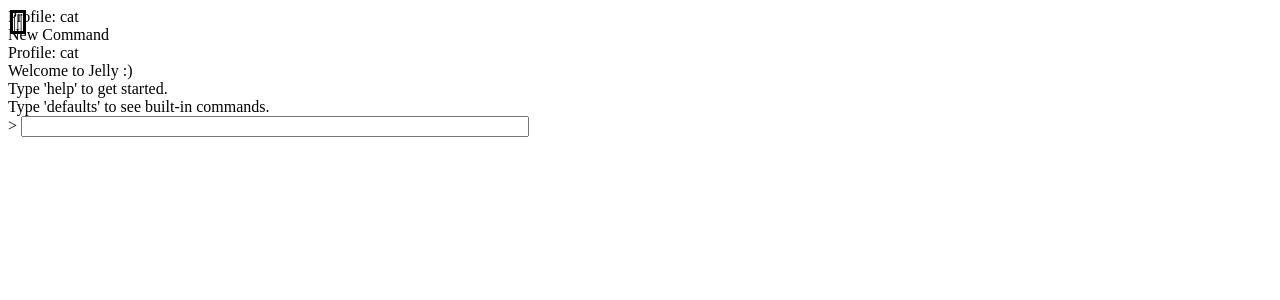
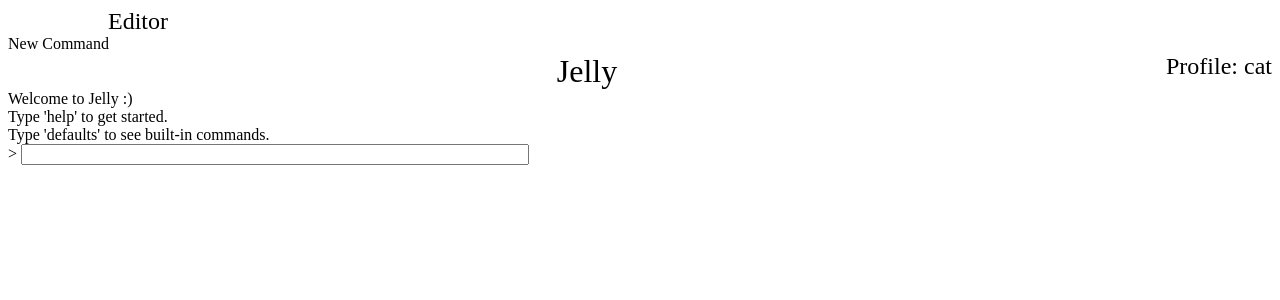
Before and after one commit to kaaaata/jelly, a React app: page / in a window 1280 px wide. Shown: the top 300 px of the page. Built offline with nearby package versions, Linux system fonts and the light colour scheme; the HTML template or start-up script is replaced by a standard one.

Commit message:
Add CSS and re-design layout

```diff
--- a/client/src/components/App.js
+++ b/client/src/components/App.js
@@ -1,5 +1,6 @@
 import React, { Component } from 'react';
-import CommandList from './CommandList';
+import TopNav from './TopNav';
+import Editor from './Editor';
 import Line from './Line';
 
 export default class App extends Component {
@@ -55,8 +56,8 @@ export default class App extends Component {
 
   async toggleEditor() {
     // mode = 'save' or 'dont save'
-    document.getElementById('terminal').style.marginLeft = this.state.editingMode ? 0 : '650px';
-    document.getElementById('terminal').style.opacity = this.state.editingMode ? 1 : 0.5;
+    document.getElementById('main').style.marginLeft = this.state.editingMode ? 0 : '650px';
+    document.getElementById('main').style.opacity = this.state.editingMode ? 1 : 0.5;
     document.getElementById('editor').style.width = this.state.editingMode ? 0 : '650px';
     await this.setStateAsync({ editingMode: !this.state.editingMode });
     if (this.state.editingMode) return; // only do below actions as 'save'
@@ -85,14 +86,15 @@ export default class App extends Component {
     }
     await this.setStateAsync({ editingCommands: []});
     await this.setStateAsync({ editingCommands: newCommands });
-    if (action === 'new') await this.setState({ commands: this.state.editingCommands });
+    if (action === 'new' || action === 'delete') await this.setState({ commands: this.state.editingCommands });
   }
 
   async printLine(command = { text: '', type: 'input' }) {
     // Input: command like { text: <rawCommand>, type: <input/output> }
     // Output: prints command to log and sets new blank line for input
     // When called with no arguments: prints blank line as input
-    await this.setStateAsync({ lines: this.state.lines.concat([command])});
+    await this.setStateAsync({ lines: this.state.lines.concat([command])
+      .slice(this.state.lines.length === 25 ? 1 : 0)});
     if (command.type === 'input') {
       await this.setStateAsync({ inputLines: this.state.inputLines.concat([command.text]) });
       await this.setStateAsync({ inputTracker: this.state.inputLines.length });
@@ -123,6 +125,8 @@ export default class App extends Component {
       window.open(`${body.startsWith('https://') || body.startsWith('http://') ? 'http://' : ''}${body}.com`, '_blank');
     } else if (command === 'exact') {
       window.open(body, '_blank');
+    } else if (command === '~jelly') {
+      if (body === 'omniscience') console.log((await axios.get('/getall/')).data.output);
     } else if (command !== '' && this.state.commands.filter(item => Object.keys(item)[1] === command).length) {
       window.open(this.state.commands.filter(item => Object.keys(item)[1] === command)[0][command] + body, '_blank');
     }
@@ -131,21 +135,14 @@ export default class App extends Component {
   render() {
     return (
       <div className='app'>
-        <div
-          onClick={this.toggleEditor}
-          style={{ position: 'absolute', top: '10px', left: '10px', zIndex: 1, border: 'solid black' }}
-        >
-          |||
-        </div>
-        <CommandList
+        <Editor
           commands={this.state.commands}
-          profile={this.state.profile}
           toggleEditor={this.toggleEditor}
-          writeCommand={this.writeCommand} />
+          writeCommand={this.writeCommand}
+        />
+        <div id="main">
+        <TopNav profile={this.state.profile} toggleEditor={this.toggleEditor} />
           <div id='terminal'>
-          <div className='nav'>
-            Profile: {this.state.profile}
-          </div>
             {this.state.lines.map((line, index) => (
               <Line key={index} text={line.text} type={line.type} />
             ))}
@@ -156,6 +153,7 @@ export default class App extends Component {
             ></input>
           </div>
         </div>
+      </div>
     );
   }
 }
--- a/client/src/components/Command.js
+++ b/client/src/components/Command.js
@@ -21,6 +21,15 @@ export default class CommandList extends Component {
   render() {
     return (
       <div className='command' style={{ display: 'flex' }}>
+        <div style={{ display: 'flex', justifyContent: 'center', alignItems: 'center' }}>
+          <div // delete button
+            onClick={() => this.props.writeCommand('delete', this.state.id)}
+            style={{ width: '24px', height: '24px', borderRadius: '50%', border: '1px solid #888' }}
+          >
+            X
+          </div>
+        </div>
+
         <input // index counter (not really input but use input for ez formatting)
           value={this.state.index}
           disabled={true}
@@ -42,7 +51,7 @@ export default class CommandList extends Component {
             await this.setStateAsync({ url: e.target.value });
             await this.props.writeCommand('update', this.state.id, this.state.alias, this.state.url);
           }}
-          style={{ width: '500px' }}
+          style={{ width: '450px' }}
         ></input>
       </div>
     );
--- a/client/src/components/CommandList.js
+++ b/client/src/components/Editor.js
@@ -1,13 +1,11 @@
 import React, { Component } from 'react';
 import Command from './Command';
 
-export default class CommandList extends Component {
+export default class Editor extends Component {
   render() {
     return (
       <div id='editor'>
-        <div>
-          Profile: {this.props.profile}
-        </div>
+        <div style={{ marginLeft: '100px', fontSize: '24px' }}>Editor</div>
         <div style={{ display: 'flex' }}>
           <div className='nav' onClick={() => this.props.writeCommand('new')}>
             New Command
--- /dev/null
+++ b/client/src/components/TopNav.js
@@ -0,0 +1,19 @@
+import React, { Component } from 'react';
+
+export default class TopNav extends Component {
+  render() {
+    return (
+      <div id='top-nav' style={{ display: 'flex', justifyContent: 'center', marginLeft: 0 }}>
+        <div style={{ flexGrow: 1, display: 'flex', justifyContent: 'flex-start' }}>
+          <div id='jelly' onClick={this.props.toggleEditor}></div>
+        </div>
+        <div style={{ flexGrow: 1, display: 'flex', justifyContent: 'center', fontSize: '32px' }}>
+          <div>Jelly</div>
+        </div>
+        <div style={{ flexGrow: 1, display: 'flex', justifyContent: 'flex-end', fontSize: '24px' }}>
+          <div id='profile' onClick={() => {}}>Profile: {this.props.profile}</div>
+        </div>
+      </div>
+    );
+  }
+}
--- a/database/index.js
+++ b/database/index.js
@@ -21,11 +21,11 @@ const getCommands = async(profile) => {
   });
   return ret;
 };
-const see = async() => {
+const getAllCommands = async() => {
   return await knex.select().from('commands');
 };
 module.exports = {
     updateCommands,
     getCommands,
-    see,
+    getAllCommands,
 };
```
Also changed, not shown: 6 other files (tests, documents, lock files or other folders). Lines whose indentation alone changed are shown as unchanged.
